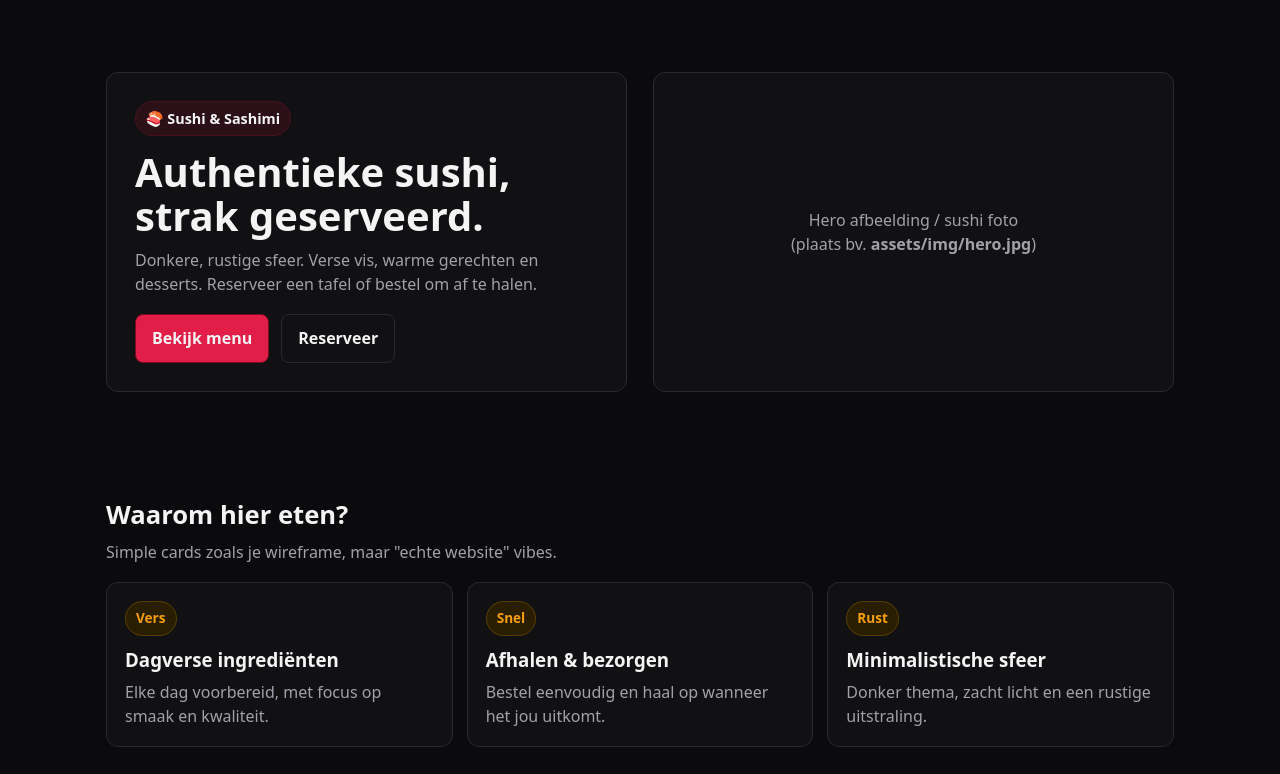
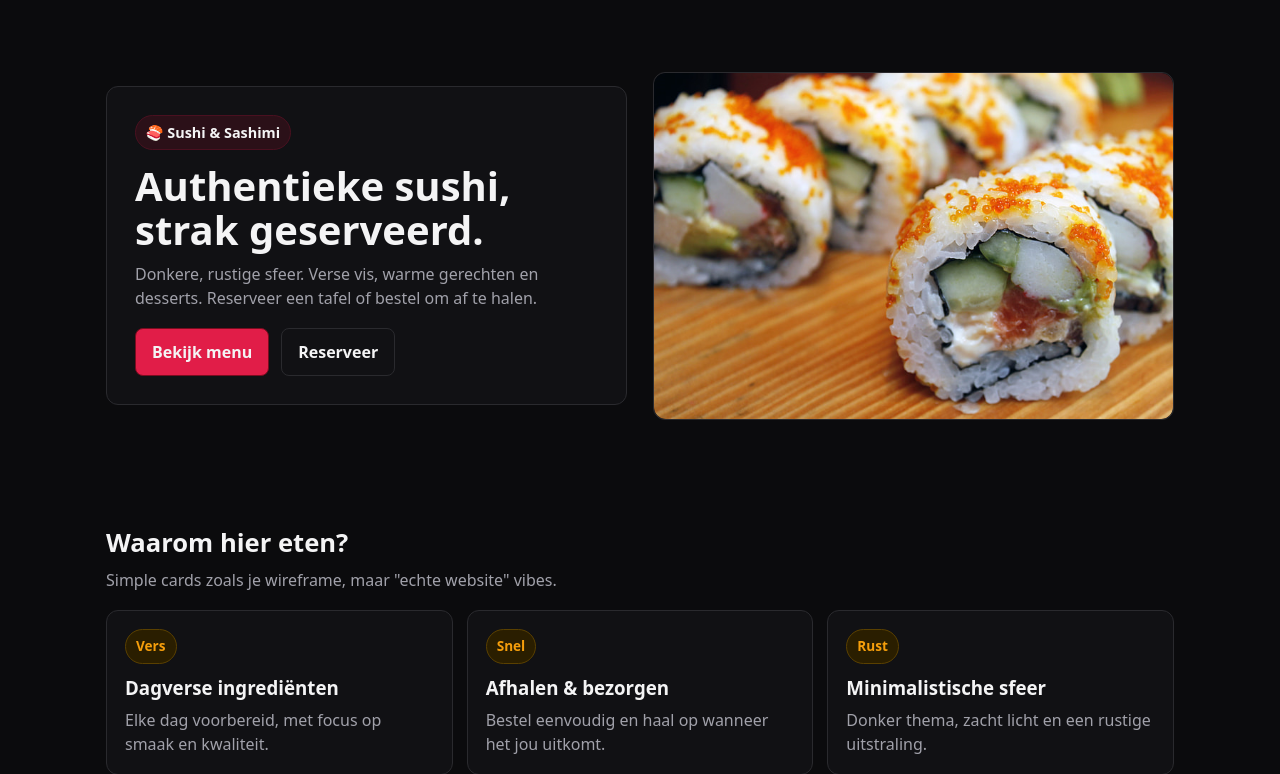
Before and after one commit to Yonaki51/webapplicatie-1-restaurant-website, a PHP site: page / in a window 1280 px wide. Shown: the part 73-847 px from the top of the page. Run offline with PHP 8.4, Linux system fonts and the light colour scheme.

Commit message:
Replace hero image placeholder with actual hero.jpg
Co-authored-by: Yonaki51 <100313740+Yonaki51@users.noreply.github.com>

```diff
--- a/assets/css/style.css
+++ b/assets/css/style.css
@@ -175,11 +175,15 @@ a:hover { text-decoration: underline; }
   align-items: center;
   justify-content: center;
   text-align: center;
+  overflow: hidden;
 }
 
-.hero-media .media-text {
-  color: var(--muted);
-  padding: 16px;
+.hero-media .hero-img {
+  width: 100%;
+  height: 100%;
+  object-fit: cover;
+  border-radius: 12px;
+  display: block;
 }
 
 /* Cards */
--- a/index.php
+++ b/index.php
@@ -48,11 +48,7 @@
       </div>
 
       <div class="hero-media">
-        <!-- Tip: vervang dit later door een echte afbeelding -->
-        <div class="media-text">
-          Hero afbeelding / sushi foto<br>
-          (plaats bv. <b>assets/img/hero.jpg</b>)
-        </div>
+        <img src="/assets/img/hero.jpg" alt="Sushi gerecht" class="hero-img" />
       </div>
     </div>
   </section>
```
